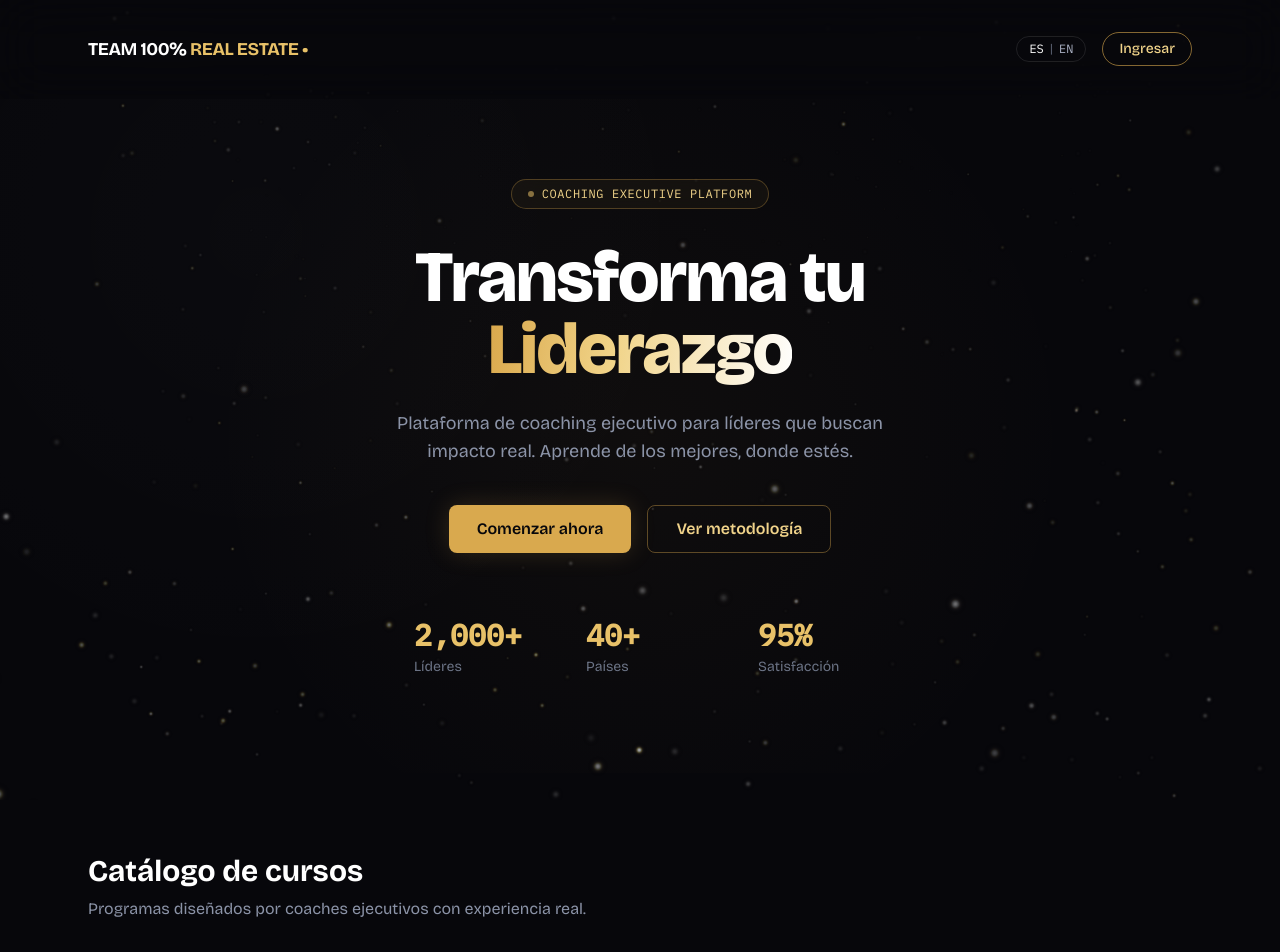
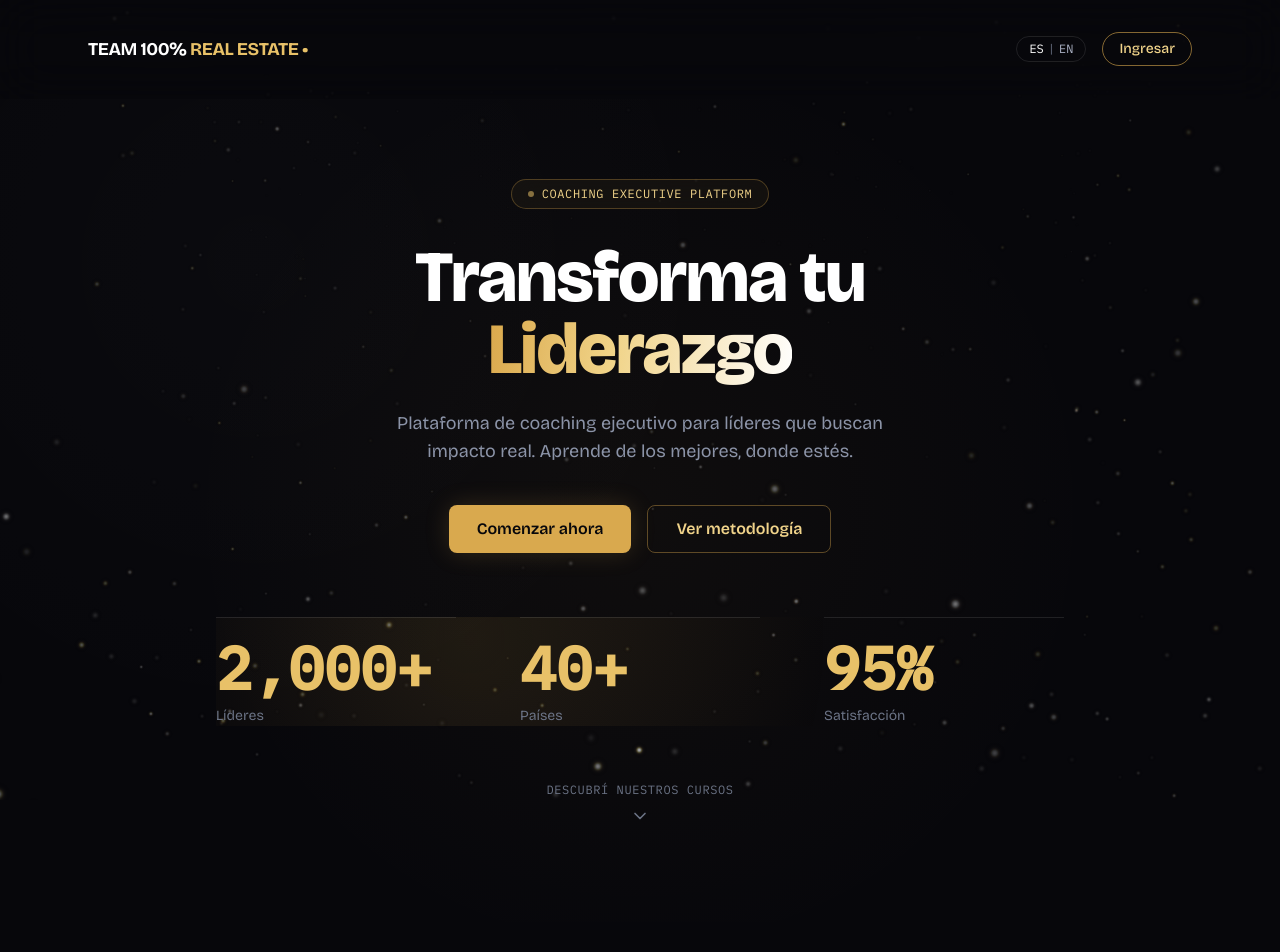
Before and after one commit to liderinnovacion12/Pagina_web_coaching, a Next.js app: page / in a window 1280 px wide. Shown: the top 952 px of the page. Built offline with nearby package versions, Linux system fonts and the light colour scheme; no server answers; the database is empty.

Commit message:
feat(landing): agranda las cifras del hero con glow y agrega indicador de scroll

```diff
--- a/app/(public)/HeroContent.tsx
+++ b/app/(public)/HeroContent.tsx
@@ -2,6 +2,7 @@
 
 import { useEffect, useState } from "react";
 import Link from "next/link";
+import { ChevronDown } from "lucide-react";
 import { motion, animate } from "framer-motion";
 import { blurFadeUp, fadeUp, staggerContainer, useReducedMotionSafe } from "@/lib/motion";
 
@@ -116,20 +117,40 @@ export function HeroContent({
       </motion.div>
 
       {/* Grid de Estadísticas con Contadores */}
-      <motion.dl
+      <motion.div variants={animVariant} className="relative mt-16 w-full">
+        <div
+          aria-hidden="true"
+          className="pointer-events-none absolute inset-0 -z-10 bg-[radial-gradient(circle_at_30%_20%,rgba(217,169,78,0.10),transparent_60%)]"
+        />
+        <dl className="grid gap-10 text-left sm:grid-cols-3 sm:gap-16">
+          {estadisticas.map((stat) => (
+            <div key={stat.etiqueta} className="border-t border-white/10 pt-5">
+              <dt className="sr-only">{stat.etiqueta}</dt>
+              <dd className="font-mono text-5xl font-semibold text-gold-400 sm:text-6xl">
+                <AnimatedCounter value={stat.valor} />
+              </dd>
+              <p className="mt-2 text-sm text-mist-500">{stat.etiqueta}</p>
+            </div>
+          ))}
+        </dl>
+      </motion.div>
+
+      {/* Indicador de scroll hacia el catálogo */}
+      <motion.a
+        href="#cursos"
         variants={animVariant}
-        className="mt-16 grid gap-10 text-left sm:grid-cols-3 sm:gap-16"
+        className="mt-14 flex flex-col items-center gap-2 text-mist-500 transition-colors duration-200 hover:text-gold-300"
       >
-        {estadisticas.map((stat) => (
-          <div key={stat.etiqueta}>
-            <dt className="sr-only">{stat.etiqueta}</dt>
-            <dd className="font-mono text-3xl font-semibold text-gold-400">
-              <AnimatedCounter value={stat.valor} />
-            </dd>
-            <p className="mt-1 text-sm text-mist-500">{stat.etiqueta}</p>
-          </div>
-        ))}
-      </motion.dl>
+        <span className="font-mono text-xs uppercase tracking-wider">
+          Descubrí nuestros cursos
+        </span>
+        <motion.span
+          animate={reducedMotion ? undefined : { y: [0, 8, 0] }}
+          transition={{ duration: 1.8, repeat: Infinity, ease: "easeInOut" }}
+        >
+          <ChevronDown className="h-5 w-5" aria-hidden="true" />
+        </motion.span>
+      </motion.a>
     </motion.section>
   );
 }
```
Also changed, not shown: 1 other file (tests, documents, lock files or other folders).
